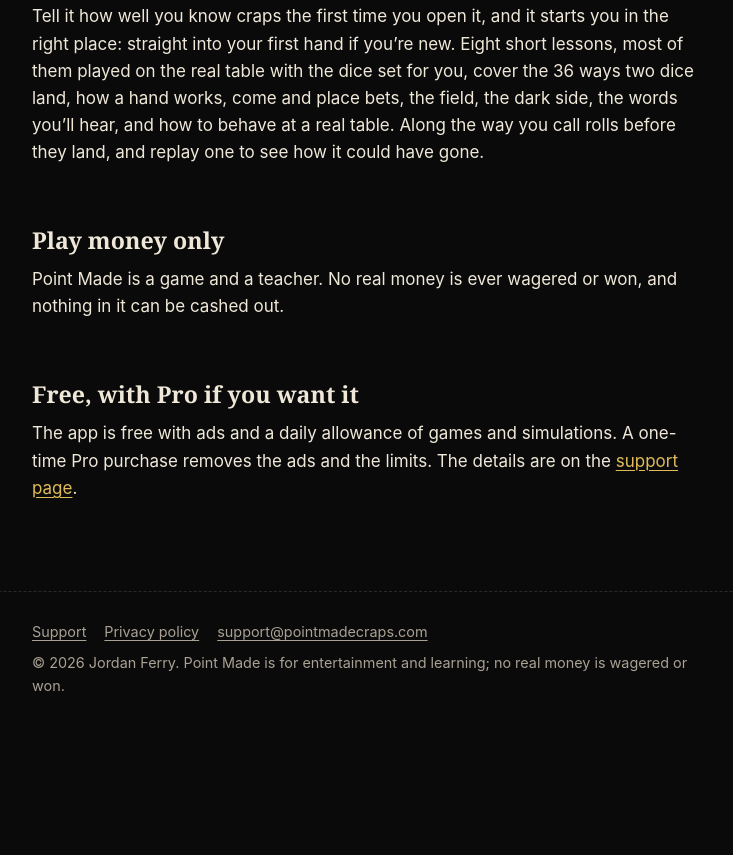
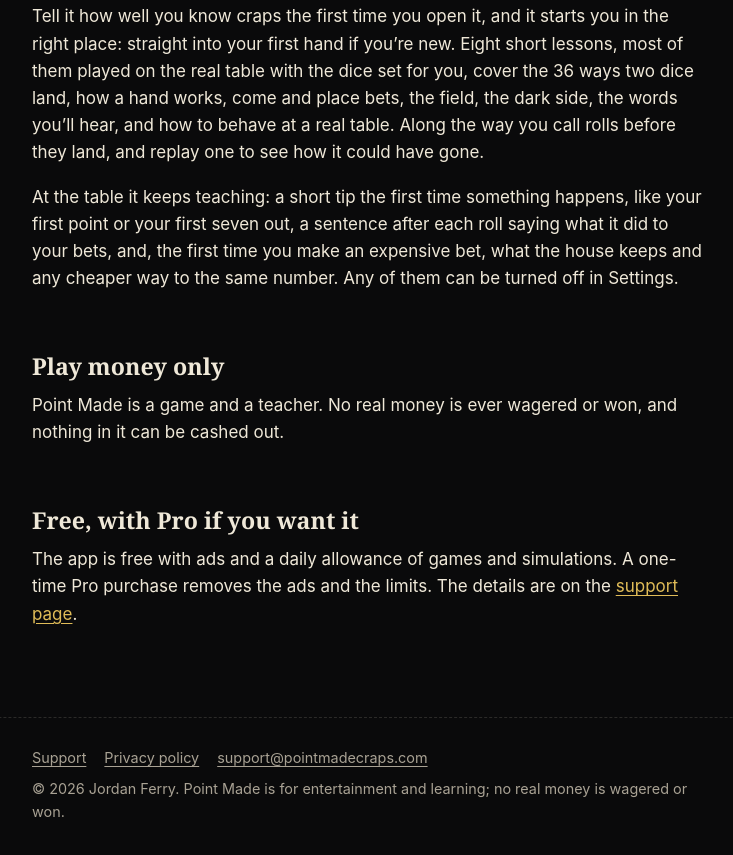
Before and after one commit to jsferry91/pointmadecraps.com, a plain HTML site: page index.html in a window 1280 px wide. Shown: the part 1036-1891 px from the top of the page, without its empty margins (272-1005 px from the left). Before the commit the page ends 1773 px from the top, so only its background shows below. Drawn offline with Linux system fonts and the light colour scheme.

Commit message:
Say the app keeps teaching at the table
Co-Authored-By: Claude Opus 5.5 <noreply@anthropic.com>

```diff
--- a/index.html
+++ b/index.html
@@ -60,6 +60,7 @@
 
       <h2>Learn the game</h2>
       <p>Tell it how well you know craps the first time you open it, and it starts you in the right place: straight into your first hand if you’re new. Eight short lessons, most of them played on the real table with the dice set for you, cover the 36 ways two dice land, how a hand works, come and place bets, the field, the dark side, the words you’ll hear, and how to behave at a real table. Along the way you call rolls before they land, and replay one to see how it could have gone.</p>
+      <p>At the table it keeps teaching: a short tip the first time something happens, like your first point or your first seven out, a sentence after each roll saying what it did to your bets, and, the first time you make an expensive bet, what the house keeps and any cheaper way to the same number. Any of them can be turned off in Settings.</p>
 
       <h2>Play money only</h2>
       <p>Point Made is a game and a teacher. No real money is ever wagered or won, and nothing in it can be cashed out.</p>
```
